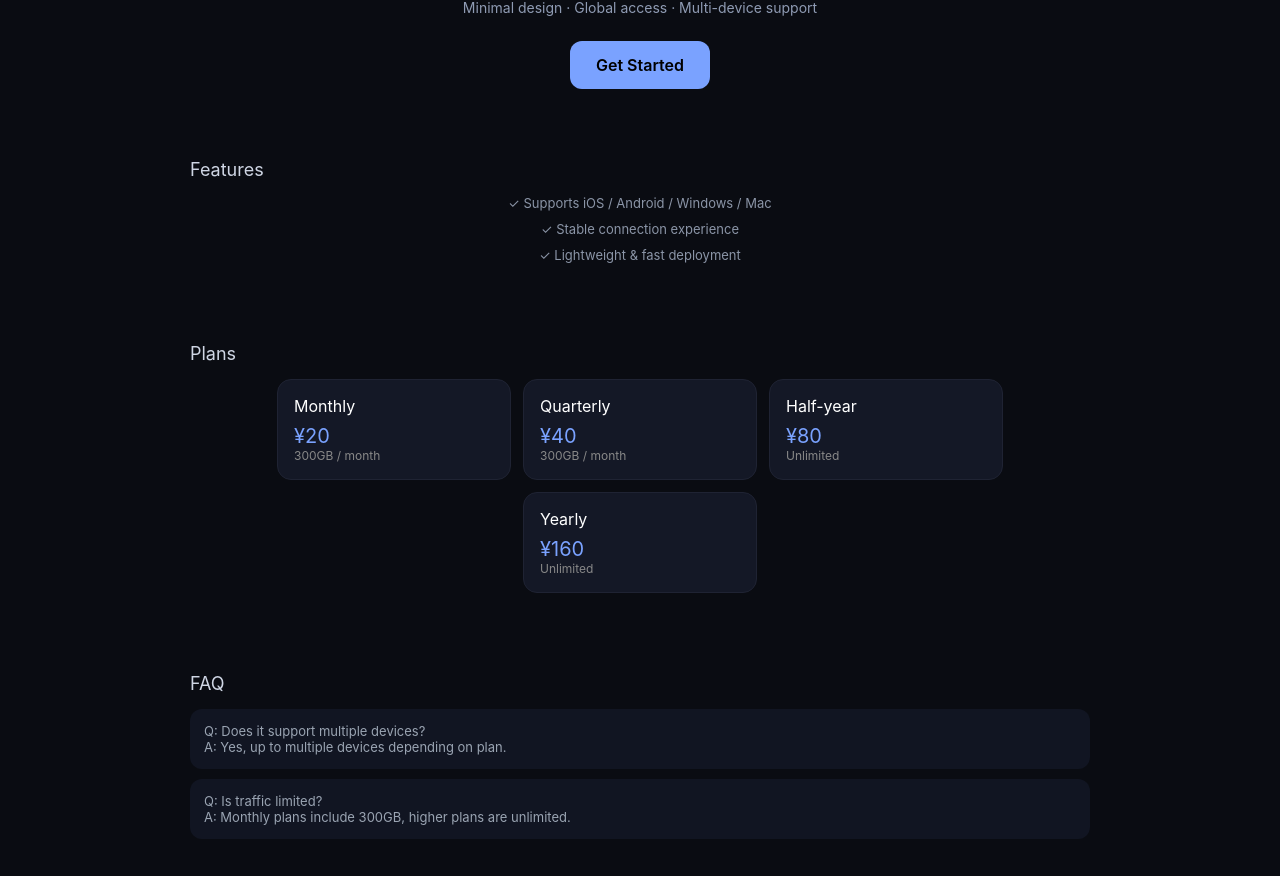
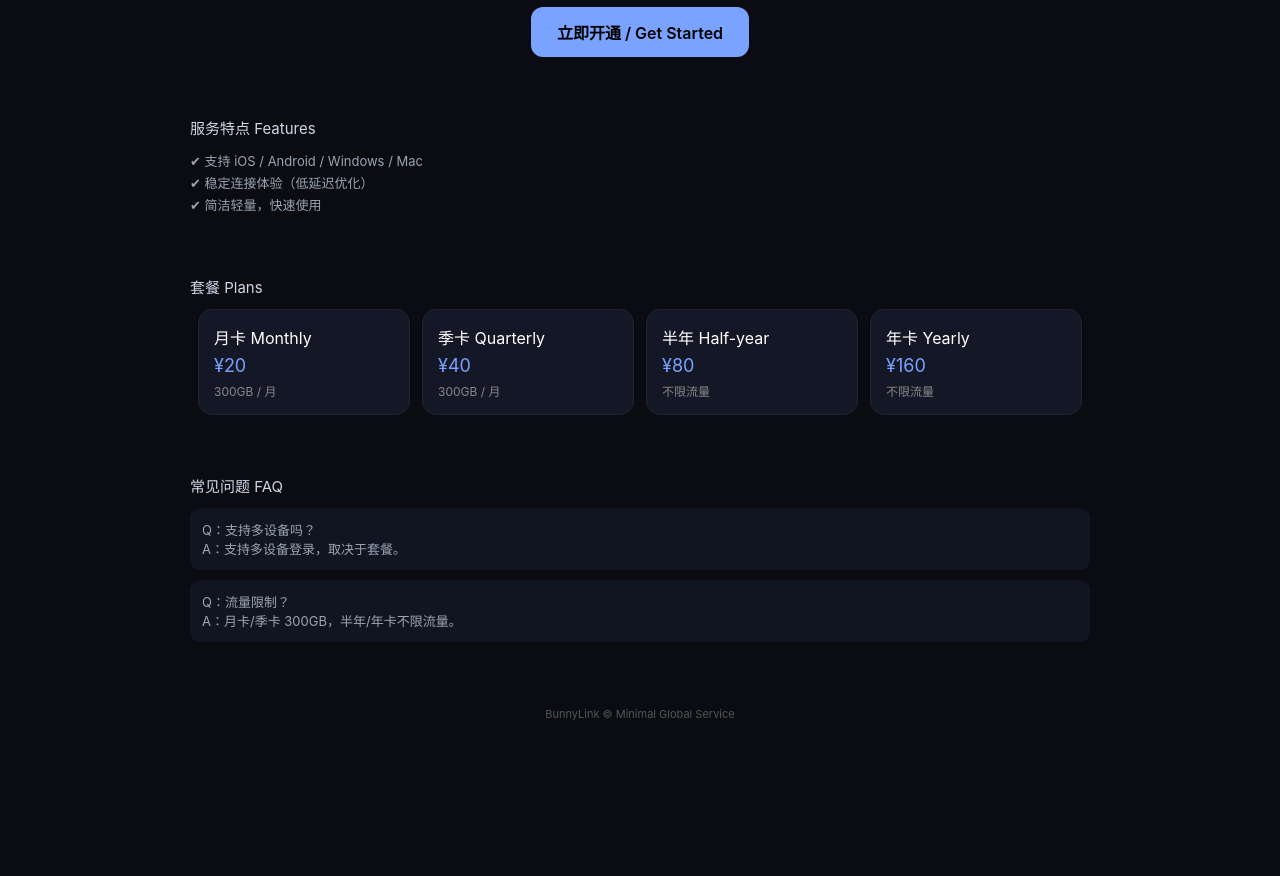
Before and after one commit to t7pf5jmzct-web/myweb, a plain HTML site: page index.html in a window 1280 px wide. Shown: the part 271-1147 px from the top of the page. After the commit the page ends 1027 px from the top, so only its background shows below. Drawn offline with Linux system fonts and the light colour scheme.

Commit message:
Create index.html

```diff
--- a/index.html
+++ b/index.html
@@ -7,49 +7,44 @@
 <style>
 body{
   margin:0;
-  font-family:-apple-system,BlinkMacSystemFont,"SF Pro Display","Segoe UI",sans-serif;
+  font-family:-apple-system,BlinkMacSystemFont,"PingFang SC","Microsoft YaHei",sans-serif;
   background:#0a0c12;
   color:white;
 }
 
-/* 顶部导航 */
 .nav{
   display:flex;
   justify-content:space-between;
-  padding:18px 25px;
-  font-size:14px;
-  color:#9aa4b2;
+  padding:16px 20px;
+  font-size:12px;
+  color:#8b95a7;
 }
 
-/* hero区域 */
 .hero{
   text-align:center;
-  padding:70px 20px 30px;
+  padding:60px 20px 30px;
 }
 
 .logo{
-  font-size:36px;
+  font-size:34px;
   font-weight:600;
-  letter-spacing:1px;
 }
 
 .sub{
-  color:#8f9bb3;
+  color:#8b95a7;
   margin-top:10px;
-  font-size:14px;
+  font-size:13px;
 }
 
-/* 兔子 */
 .rabbit{
-  font-size:52px;
-  margin:15px 0;
+  font-size:48px;
+  margin:10px 0;
 }
 
-/* 按钮 */
 .btn{
   display:inline-block;
-  margin-top:25px;
-  padding:14px 26px;
+  margin-top:22px;
+  padding:13px 26px;
   background:#7aa2ff;
   color:#000;
   text-decoration:none;
@@ -57,66 +52,67 @@ body{
   font-weight:600;
 }
 
-/* 分区 */
 .section{
   max-width:900px;
   margin:auto;
-  padding:40px 20px;
+  padding:30px 20px;
 }
 
-/* 标题 */
 .h2{
-  font-size:18px;
-  margin-bottom:15px;
+  font-size:15px;
   color:#cfd6e4;
+  margin-bottom:12px;
 }
 
-/* 卡片 */
+/* 套餐 */
 .cards{
   display:flex;
   flex-wrap:wrap;
+  justify-content:center;
   gap:12px;
-  justify-content:center;
 }
 
 .card{
   background:#141826;
   border:1px solid #1f2333;
-  padding:16px;
+  padding:15px;
+  width:180px;
   border-radius:14px;
-  width:200px;
 }
 
 .price{
   color:#7aa2ff;
-  font-size:20px;
-  margin-top:8px;
+  font-size:18px;
+  margin-top:6px;
 }
 
-/* feature区 */
+.small{
+  font-size:12px;
+  color:#888;
+  margin-top:6px;
+}
+
+/* 功能 */
 .features{
-  display:grid;
-  gap:10px;
-  color:#8b95a7;
   font-size:13px;
-  text-align:center;
+  color:#9aa4b2;
+  line-height:1.7;
 }
 
 /* FAQ */
 .faq{
   background:#111522;
-  padding:14px;
-  border-radius:12px;
+  padding:12px;
+  border-radius:10px;
   margin-top:10px;
   font-size:13px;
   color:#9aa4b2;
 }
 
-/* footer */
 .footer{
   text-align:center;
-  padding:40px 20px;
-  font-size:12px;
+  padding:35px 20px;
+  font-size:11px;
   color:#555;
 }
 </style>
@@ -126,7 +122,7 @@ body{
 
 <div class="nav">
   <div>BunnyLink</div>
-  <div>Stable • Secure • Simple</div>
+  <div>Stable · Secure · Simple</div>
 </div>
 
 <div class="hero">
@@ -135,51 +131,51 @@ body{
 
   <div class="logo">BunnyLink</div>
 
-  <div class="sub">Minimal design · Global access · Multi-device support</div>
+  <div class="sub">极简设计 · 稳定连接 · 多设备支持</div>
 
-  <a class="btn" href="contact.html">Get Started</a>
+  <a class="btn" href="contact.html">立即开通 / Get Started</a>
 
 </div>
 
-<!-- features -->
+<!-- 功能 -->
 <div class="section">
-  <div class="h2">Features</div>
+  <div class="h2">服务特点 Features</div>
 
   <div class="features">
-    <div>✓ Supports iOS / Android / Windows / Mac</div>
-    <div>✓ Stable connection experience</div>
-    <div>✓ Lightweight & fast deployment</div>
+    ✔ 支持 iOS / Android / Windows / Mac<br>
+    ✔ 稳定连接体验（低延迟优化）<br>
+    ✔ 简洁轻量，快速使用
   </div>
 </div>
 
-<!-- pricing -->
+<!-- 套餐 -->
 <div class="section">
-  <div class="h2">Plans</div>
+  <div class="h2">套餐 Plans</div>
 
   <div class="cards">
 
     <div class="card">
-      <div>Monthly</div>
+      <div>月卡 Monthly</div>
       <div class="price">¥20</div>
-      <div style="font-size:12px;color:#888;">300GB / month</div>
+      <div class="small">300GB / 月</div>
     </div>
 
     <div class="card">
-      <div>Quarterly</div>
+      <div>季卡 Quarterly</div>
       <div class="price">¥40</div>
-      <div style="font-size:12px;color:#888;">300GB / month</div>
+      <div class="small">300GB / 月</div>
     </div>
 
     <div class="card">
-      <div>Half-year</div>
+      <div>半年 Half-year</div>
       <div class="price">¥80</div>
-      <div style="font-size:12px;color:#888;">Unlimited</div>
+      <div class="small">不限流量</div>
     </div>
 
     <div class="card">
-      <div>Yearly</div>
+      <div>年卡 Yearly</div>
       <div class="price">¥160</div>
-      <div style="font-size:12px;color:#888;">Unlimited</div>
+      <div class="small">不限流量</div>
     </div>
 
   </div>
@@ -187,14 +183,22 @@ body{
 
 <!-- FAQ -->
 <div class="section">
-  <div class="h2">FAQ</div>
+  <div class="h2">常见问题 FAQ</div>
 
-  <div class="faq">Q: Does it support multiple devices?<br>A: Yes, up to multiple devices depending on plan.</div>
-  <div class="faq">Q: Is traffic limited?<br>A: Monthly plans include 300GB, higher plans are unlimited.</div>
+  <div class="faq">
+    Q：支持多设备吗？<br>
+    A：支持多设备登录，取决于套餐。
+  </div>
+
+  <div class="faq">
+    Q：流量限制？<br>
+    A：月卡/季卡 300GB，半年/年卡不限流量。
+  </div>
+
 </div>
 
 <div class="footer">
-  © BunnyLink · Minimal global access service
+  BunnyLink © Minimal Global Service
 </div>
 
 </body>
```
